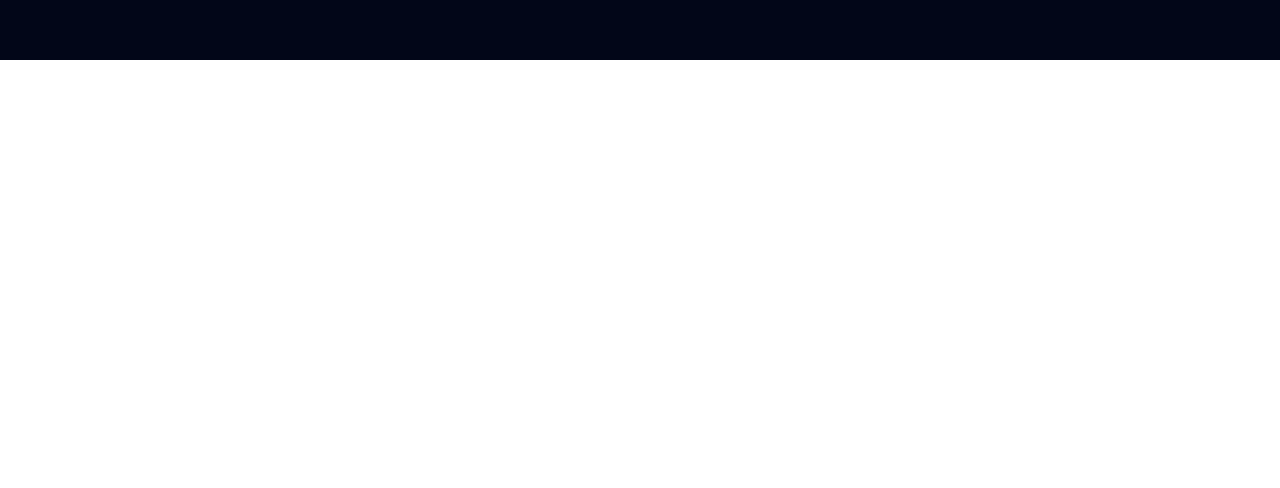
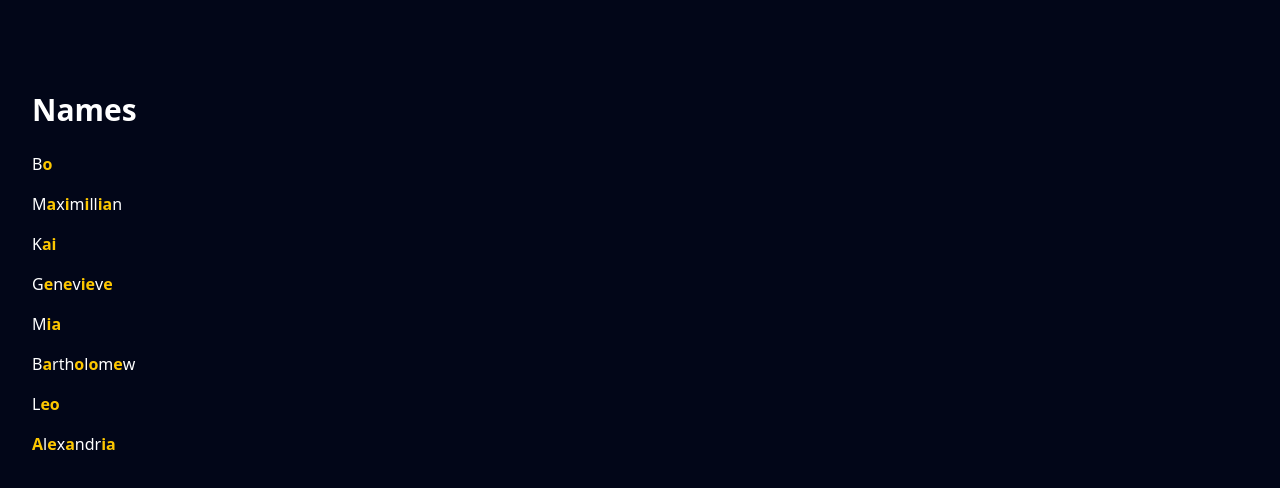
Before and after one commit to chimaobinwaokoro27-arch/React-Practice, a React (Vite) app: page / in a window 1280 px wide. Shown: the part 1540-2028 px from the top of the page. Before the commit the page ends 1600 px from the top, so only its background shows below. Built offline with nearby package versions, Linux system fonts and the light colour scheme.

Commit message:
Complete vowels

```diff
--- a/src/App.jsx
+++ b/src/App.jsx
@@ -1,11 +1,13 @@
 import LetterMatching from "./components/LetterMatching.jsx";
 import CharCodeAt from "./components/CharCodeAt.jsx";
+import Vowels from "./components/vowels.jsx";
 
 function App() {
   return (
     <div>
       <LetterMatching />
       <CharCodeAt />
+      <Vowels/>
     </div>
   );
 }
--- /dev/null
+++ b/src/components/vowels.jsx
@@ -0,0 +1,46 @@
+function Vowels() {
+  const names = [
+    "Bo",
+    "Maximillian",
+    "Kai",
+    "Genevieve",
+    "Mia",
+    "Bartholomew",
+    "Leo",
+    "Alexandria",
+  ];
+
+  const vowels = "aeiou";
+
+  return (
+    <div className="min-h-screen bg-slate-950 p-8 text-white">
+      <h1 className="mb-6 text-3xl font-bold">
+        Names
+      </h1>
+
+      <div className="space-y-4">
+        {names.map((name) => (
+          <div
+
+
+          >
+            {name.split("").map((letter, index) => (
+              <span
+                key={index}
+                className={
+                  vowels.includes(letter.toLowerCase())
+                    ? "text-yellow-400 font-bold"
+                    : ""
+                }
+              >
+                {letter}
+              </span>
+            ))}
+          </div>
+        ))}
+      </div>
+    </div>
+  );
+}
+
+export default Vowels;
```
